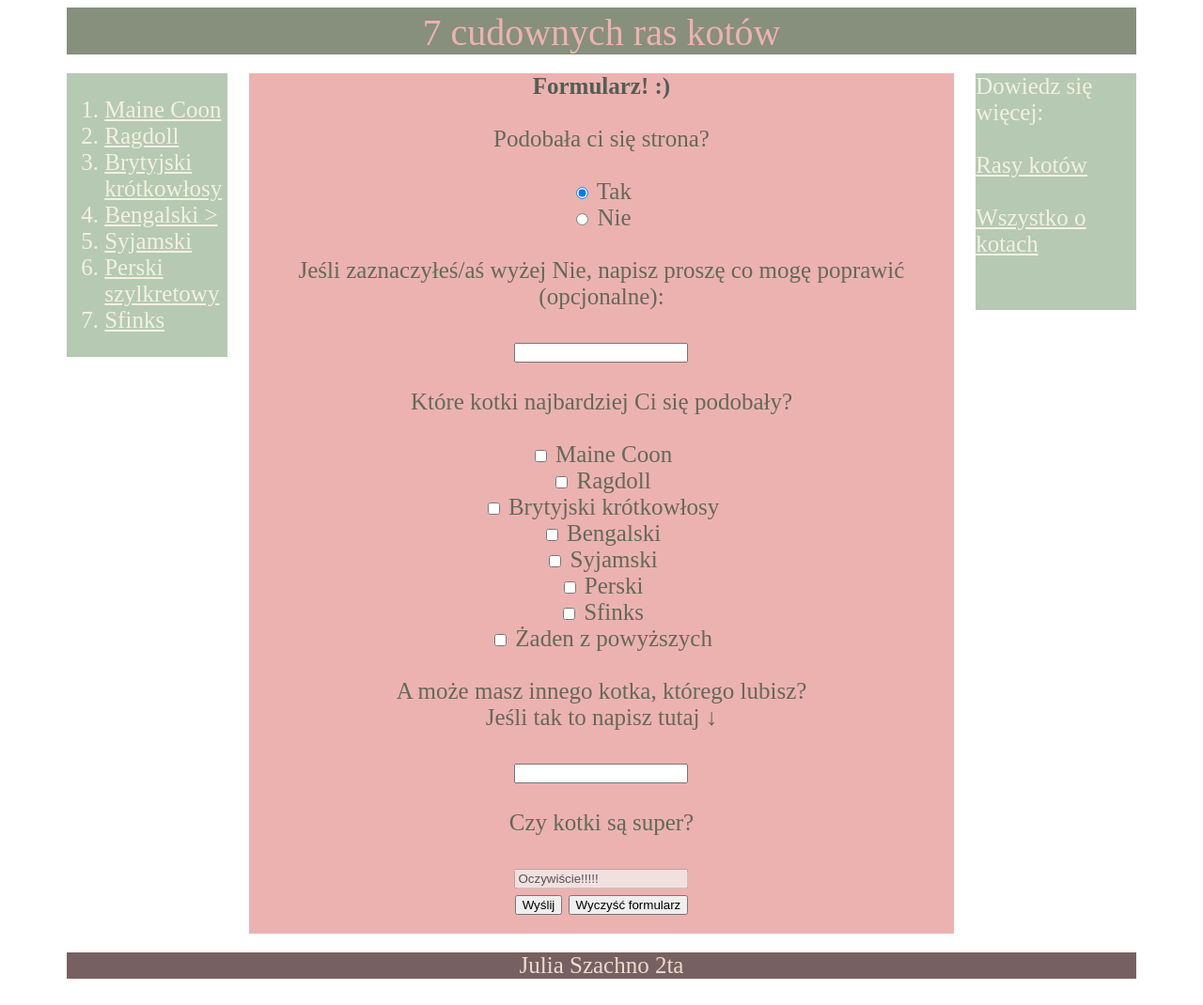
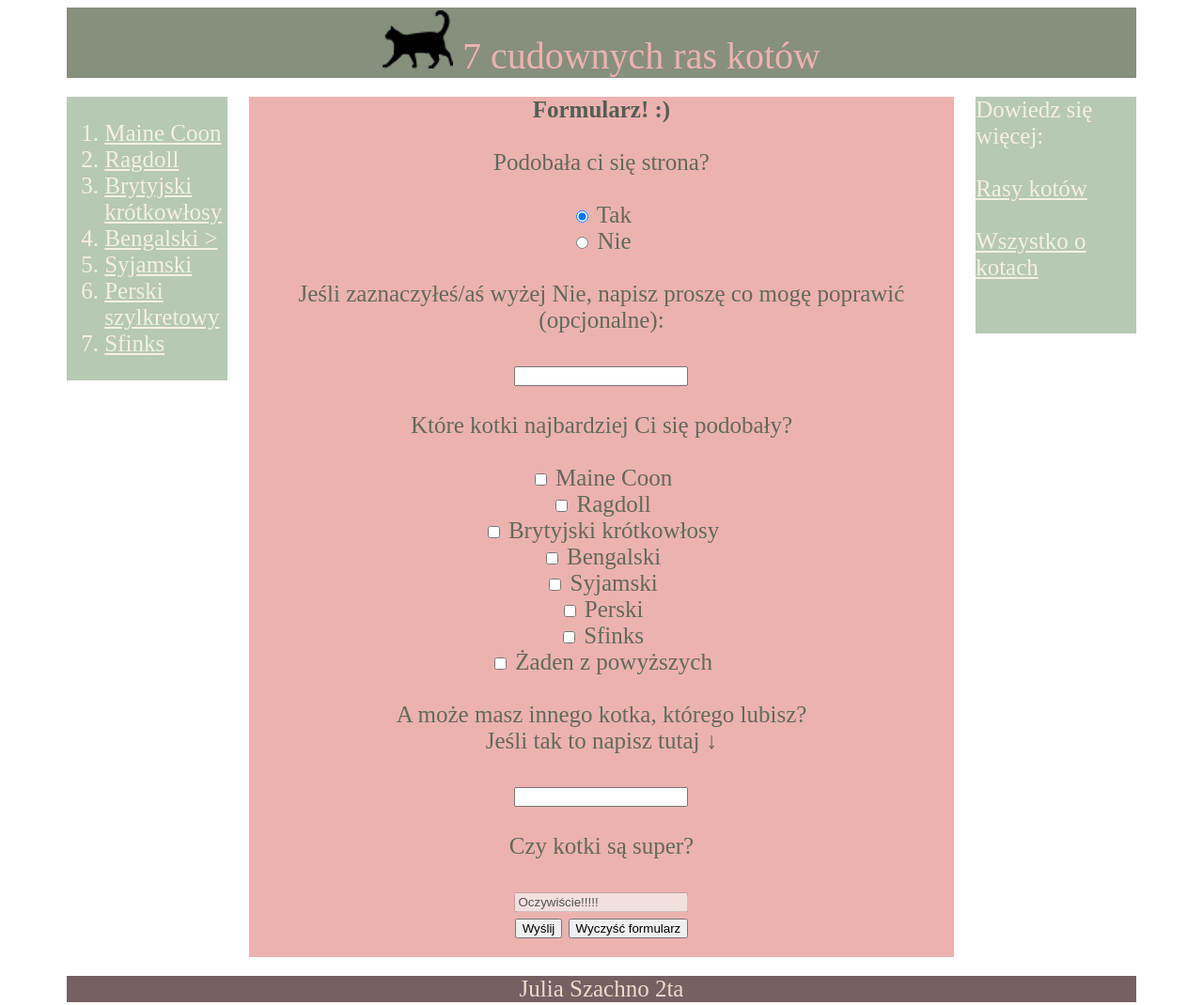
Before and after one commit to juliaszachno/7raskociakow, a plain HTML site: page formularz.html in a window 1280 px wide. Shown: the whole page at 94% size. Drawn offline with Linux system fonts and the light colour scheme.

Commit message:
Update formularz.html

```diff
--- a/formularz.html
+++ b/formularz.html
@@ -8,7 +8,10 @@
 <body>
  <div class="content">
 	<div class="header">
-	<a class="back" href="index.html">7 cudownych ras kotów</a>
+		<a class="back" href="index.html">
+			<img id="logo" src="images/logo.png" alt="logo">
+			7 cudownych ras kotów
+		</a>
 	</div>
 	<div class="srodek">
 	<div class="menu2">
```
